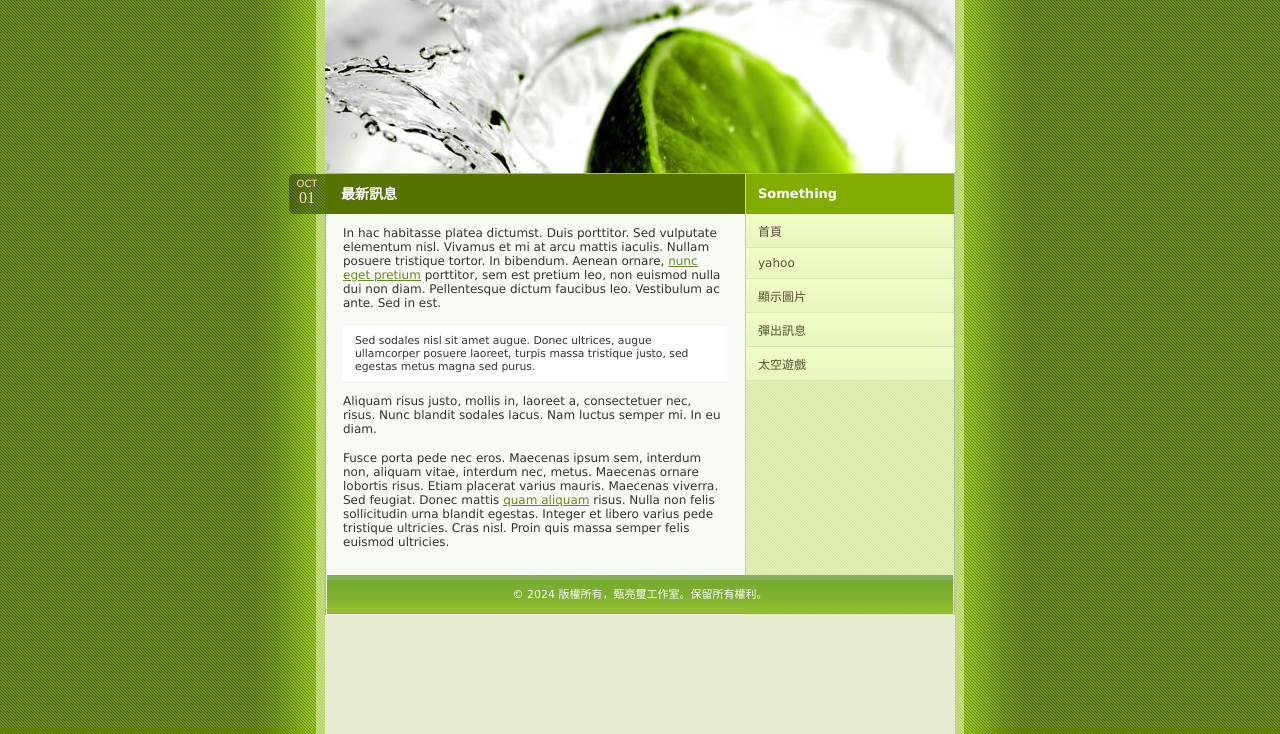
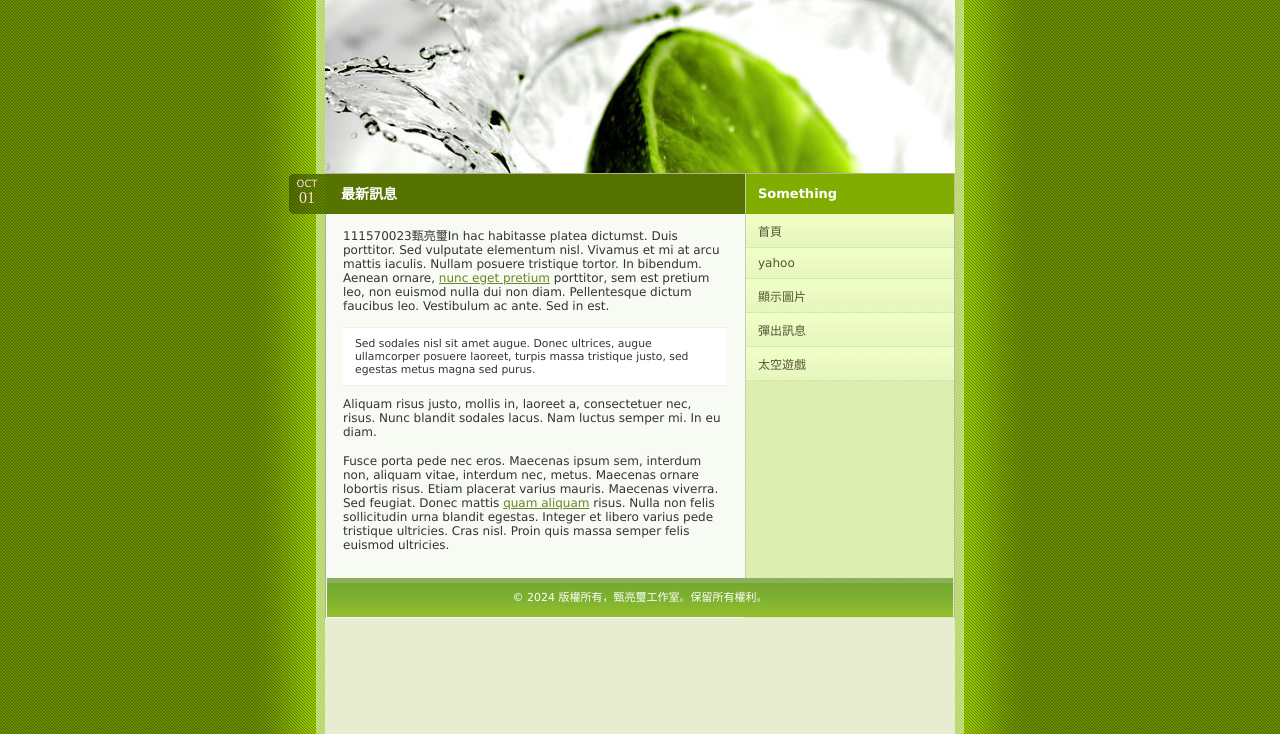
Before and after one commit to sn920930/hw1, a plain HTML site: page index.html in a window 1280 px wide. Shown: the part 66-800 px from the top of the page. Drawn offline with Linux system fonts and the light colour scheme.

Commit message:
Update index.html

```diff
--- a/index.html
+++ b/index.html
@@ -37,7 +37,7 @@
 
 				<div class="body">
 
-					<p>In hac habitasse platea dictumst. Duis porttitor. Sed vulputate elementum nisl. Vivamus et mi at arcu mattis iaculis. Nullam posuere tristique tortor. In bibendum. Aenean ornare, <a href="index.html">nunc eget pretium</a> porttitor, sem est pretium leo, non euismod nulla dui non diam. Pellentesque dictum faucibus leo. Vestibulum ac ante. Sed in est.</p>
+					<p>111570023甄亮璽In hac habitasse platea dictumst. Duis porttitor. Sed vulputate elementum nisl. Vivamus et mi at arcu mattis iaculis. Nullam posuere tristique tortor. In bibendum. Aenean ornare, <a href="index.html">nunc eget pretium</a> porttitor, sem est pretium leo, non euismod nulla dui non diam. Pellentesque dictum faucibus leo. Vestibulum ac ante. Sed in est.</p>
 
 					<blockquote><p>Sed sodales nisl sit amet augue. Donec ultrices, augue ullamcorper posuere laoreet, turpis massa tristique justo, sed egestas metus magna sed purus.</p></blockquote>
 
```
